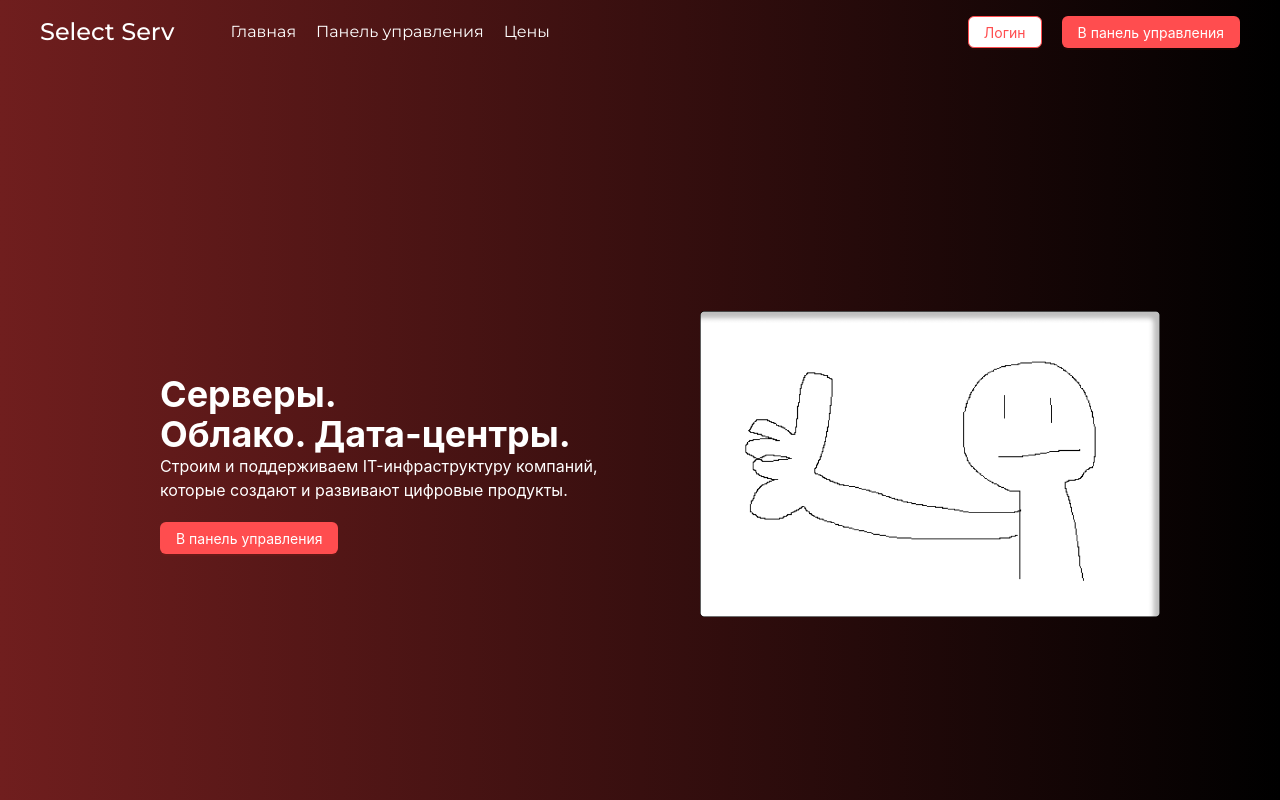
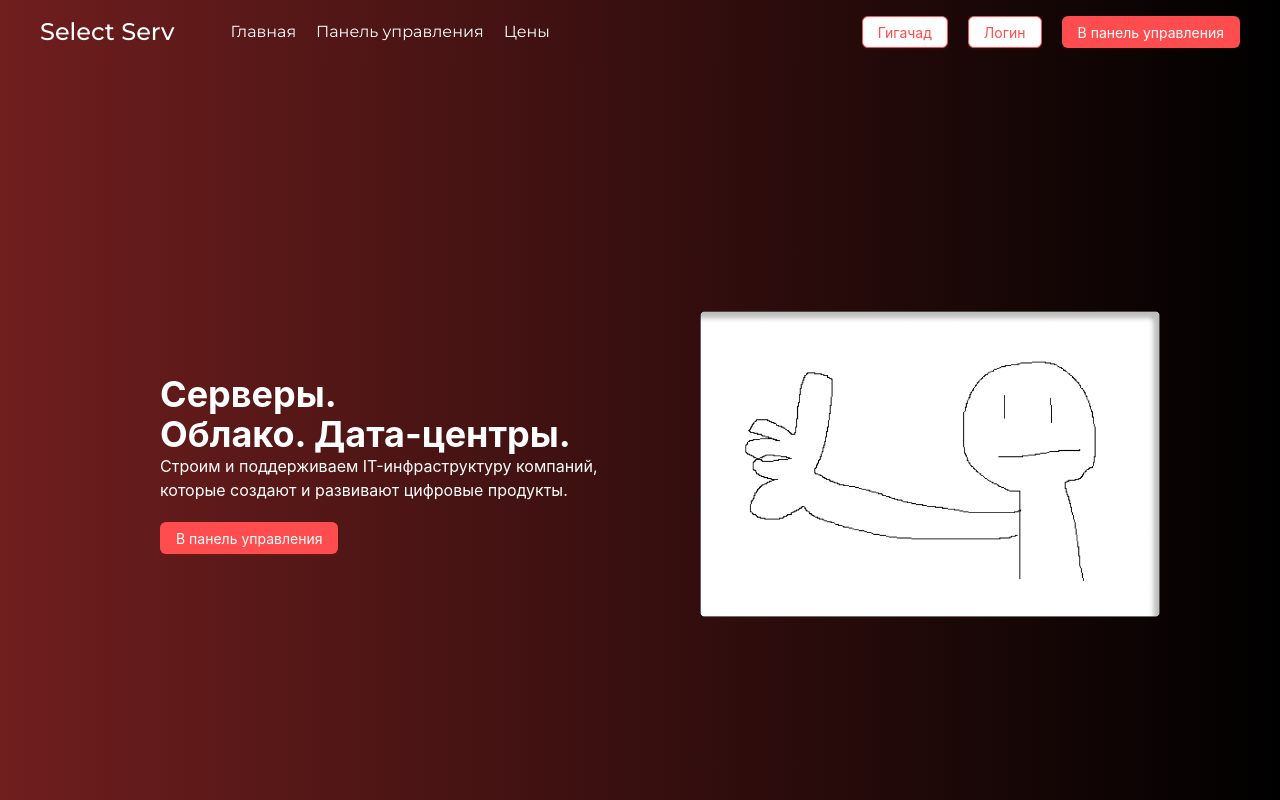
Before and after one commit to BibaBlloba/SelectServ2, a React (Vite) app in the folder frontend/: page / in a window 1280 px wide. Shown: the top 800 px of the page. Built offline with nearby package versions, Linux system fonts and the light colour scheme; no server answers.

Commit message:
init GigaChad

```diff
--- a/frontend/src/App.jsx
+++ b/frontend/src/App.jsx
@@ -1,9 +1,27 @@
-import { NavBar, Master, Price, MasterRegister, Profile, ProfileGeneral, ProfileNotifications, ProfileMoney, ProfileInfo, Console } from "./components";
-import { BrowserRouter, createBrowserRouter, Route, RouterProvider, Routes } from "react-router-dom";
+import {
+  NavBar,
+  Master,
+  Price,
+  MasterRegister,
+  Profile,
+  ProfileGeneral,
+  ProfileNotifications,
+  ProfileMoney,
+  ProfileInfo,
+  Console,
+} from "./components";
+import {
+  BrowserRouter,
+  createBrowserRouter,
+  Route,
+  RouterProvider,
+  Routes,
+} from "react-router-dom";
 import Register from "./components/Register";
 import Login from "./components/Login";
 import Page404 from "./components/Page404";
 import Test from "./components/Test";
+import { useState } from "react";
 
 const router = createBrowserRouter([
   {
@@ -37,9 +55,14 @@ const router = createBrowserRouter([
 ]);
 
 function App() {
+  const [secret, setSecret] = useState(localStorage.getItem("SecretToggle"));
+
   return (
     <BrowserRouter>
-      <div className="bg-gradient-to-r to-black from-[#701E1E]">
+      {/* <div className=""> */}
+      <div
+        className={`${secret == "true" ? "bg-[url(./assets/giga.jpg)] bg-contain" : "bg-gradient-to-r to-black from-[#701E1E]"}`}
+      >
         <NavBar />
         <Routes>
           <Route path="/" element={<Master />}>
@@ -60,7 +83,7 @@ function App() {
           <Route path="*" element={<Page404 />} />
         </Routes>
       </div>
-    </BrowserRouter >
+    </BrowserRouter>
   );
 }
 
--- a/frontend/src/components/NavBar.jsx
+++ b/frontend/src/components/NavBar.jsx
@@ -1,4 +1,4 @@
-import { Modal } from "antd"
+import { Modal } from "antd";
 import { navLinks } from "../constants";
 import { Button } from "antd";
 import MobileDrawer from "./MobileDrawer";
@@ -7,30 +7,37 @@ import { UserContext } from "../context/UserContext";
 import LoginContainer from "./LoginContainer";
 
 function NavBar() {
-
-  const [token, setToken] = useContext(UserContext)
-  const [mail, setMail] = useState(localStorage.getItem("UserEmail"))
-  const [loginModal, setLoginModal] = useState(false)
+  const [token, setToken] = useContext(UserContext);
+  const [mail, setMail] = useState(localStorage.getItem("UserEmail"));
+  const [loginModal, setLoginModal] = useState(false);
+  const [secret, setSecret] = useState(localStorage.getItem("SecretToggle"));
 
   const handleLogout = () => {
     setToken(null);
     setMail(null);
     localStorage.setItem("UserToken", token);
     localStorage.setItem("UserEmail", mail);
-    window.location.href = '/home';
-  }
+    window.location.href = "/home";
+  };
+
+  const toggleSecret = () => {
+    setSecret(!secret);
+    localStorage.setItem("SecretToggle", secret);
+  };
 
   const handleLogin = () => {
-    setLoginModal(true)
-  }
+    setLoginModal(true);
+  };
 
   const handleCancel = () => {
-    setLoginModal(false)
-  }
+    setLoginModal(false);
+  };
 
   return (
     <nav className="z-20 w-full flex py-4 justify-between items-center sm:px-10  px-6 sticky top-0 text-white bg-gradient-to-r to-black from-[#701E1E] font-mainFont">
-      <a href="/"><h1 className="text-xl sm:text-2xl  font-medium">Select Serv</h1></a>
+      <a href="/">
+        <h1 className="text-xl sm:text-2xl  font-medium">Select Serv</h1>
+      </a>
       <ul className="list-none min-[840px]:flex hidden justify-start items-center flex-1 ml-9">
         {navLinks.map((nav) => (
           <li key={nav.id} className={`ml-5`}>
@@ -39,11 +46,22 @@ function NavBar() {
         ))}
       </ul>
       <div className="flex justify-end items-center flex-1 space-x-5">
-        {token && (
-          <a>{mail}</a>
-        )}
+        {token && <a>{mail}</a>}
+        <Button
+          variant="outlined"
+          className="sm:flex hidden"
+          danger
+          onClick={toggleSecret}
+        >
+          Гигачад
+        </Button>
         {!token && (
-          <Button variant="outlined" className="sm:flex hidden" danger onClick={handleLogin}>
+          <Button
+            variant="outlined"
+            className="sm:flex hidden"
+            danger
+            onClick={handleLogin}
+          >
             Логин
           </Button>
         )}
@@ -73,7 +91,6 @@ function NavBar() {
       <Modal open={loginModal} onCancel={handleCancel}>
         <LoginContainer />
       </Modal>
-
     </nav>
   );
 }
```
Also changed, not shown: frontend/src/assets/giga.jpg (added).
